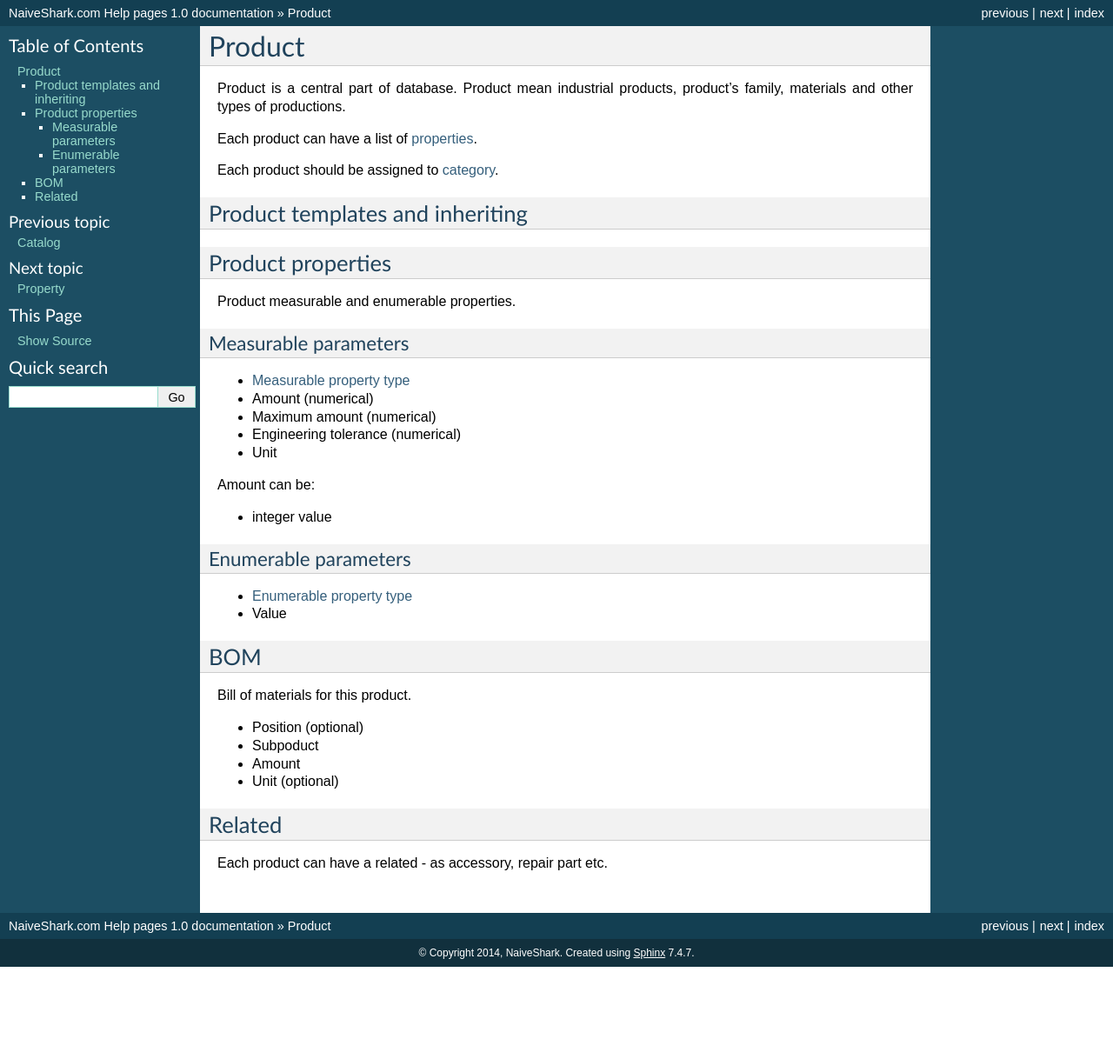
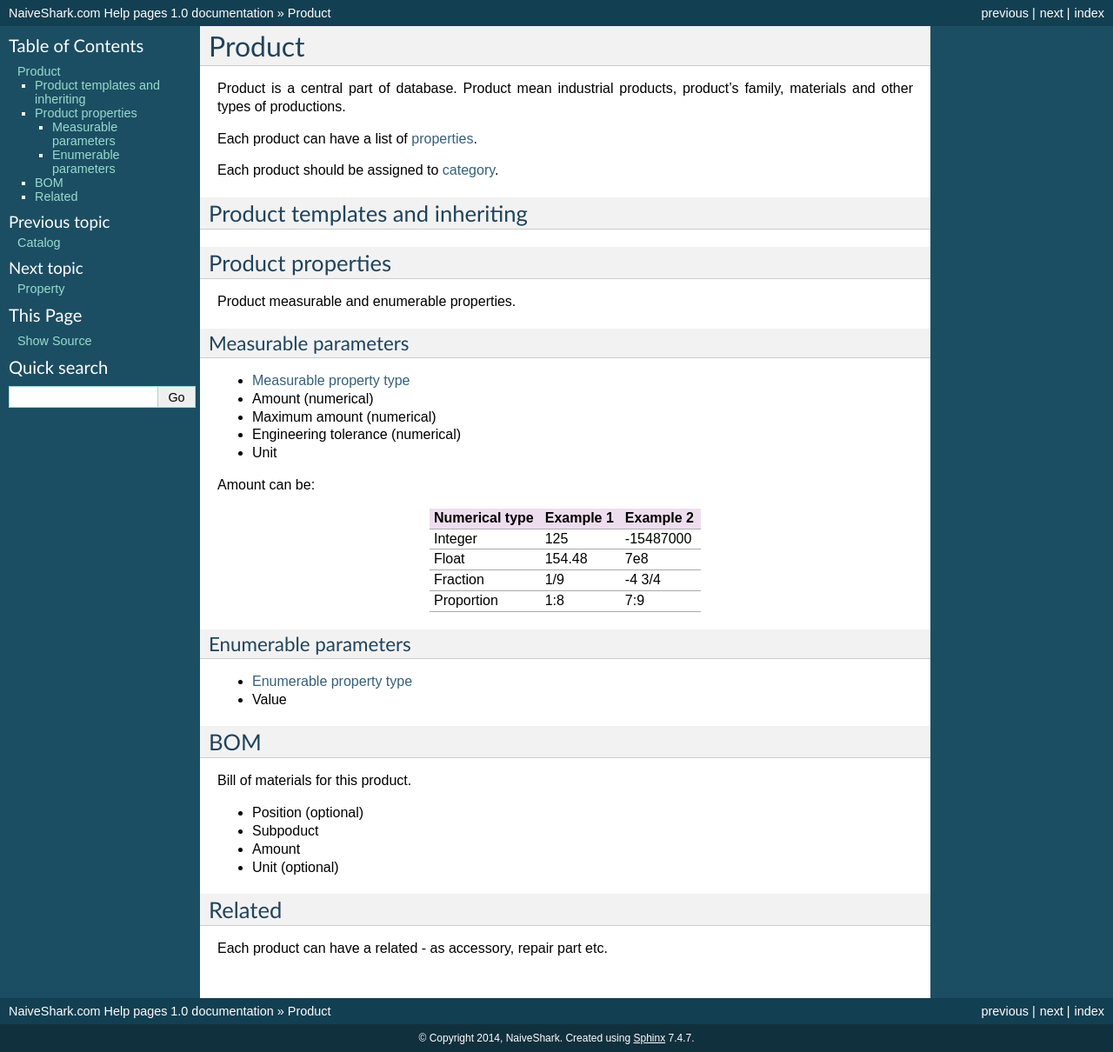
Before and after one commit to NaiveShark/NaiveSharkComDoc, a Sphinx documentation site: the page built from docs/product.rst, in a window 1280 px wide. Shown: the whole page at 87% size. Built offline with Sphinx 7.4.7, drawn with Linux system fonts in a browser that asks for light colours; before the commit the page ends 1112 px from its top, so only the background shows below that.

Commit message:
Ссылки. Amount

```diff
--- a/docs/index.rst
+++ b/docs/index.rst
@@ -103,3 +103,4 @@ Contents:
    property
    organization
    bot
+   wikipedia
--- a/docs/organization.rst
+++ b/docs/organization.rst
@@ -12,7 +12,7 @@ For each organization you can define the list of subsidiaries (acquisition) orga
 Linked products
 ---------------
 
-List of product, linked with this organization. You can assign the local (manufacturer) code for product for this organization (local trade-name), and url to product page on organization web-site. Also, you can check the Role of organization to this product (Design, Manufacture, Sell, Supply, Service and Utilization flag available).
+List of :doc:`products</product>`, linked with this organization. You can assign the local (manufacturer) code for product for this organization (local trade-name), and url to product page on organization web-site. Also, you can check the Role of organization to this product (Design, Manufacture, Sell, Supply, Service and Utilization flag available).
 
 Example
 -------
--- a/docs/product.rst
+++ b/docs/product.rst
@@ -25,7 +25,14 @@ Measurable parameters
 
 Amount can be:
 
-* integer value
+======================  ==========  ==========
+Numerical type          Example 1   Example 2
+======================  ==========  ==========
+Integer                 125         -15487000
+Float                   154.48      7e8
+Fraction                1/9         -4 3/4
+Proportion              1:8         7:9
+======================  ==========  ==========
 
 Enumerable parameters
 ^^^^^^^^^^^^^^^^^^^^^
```
